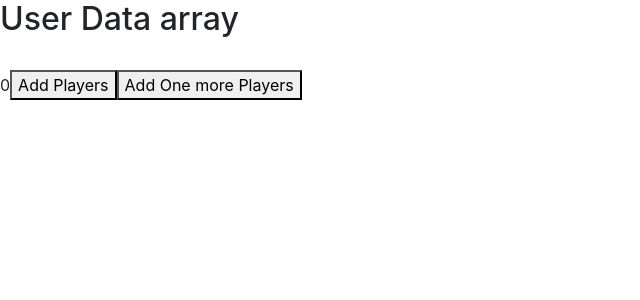
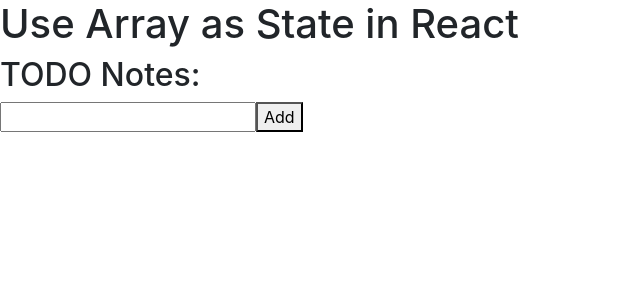
Before and after one commit to princystephany/Experimenting-React, a React (Create React App) app: page / in a window 1280 px wide. Shown: the top 300 px of the page, without its empty margins (0-640 px from the left). Built offline with nearby package versions, Linux system fonts and the light colour scheme.

Commit message:
Array in Use State

```diff
--- a/src/App.js
+++ b/src/App.js
@@ -10,7 +10,10 @@ import './App.css';
 
 // import image from './images/Nokia.jpg'
 
-import Arrays from './component/Arrays.jsx'
+// import Arrays from './component/Arrays.jsx'
+
+
+import ArrayUseState from './component/ArrayUseState.jsx'
 
 
 function App() {
@@ -32,7 +35,9 @@ function App() {
  <br></br>
  <button  onClick={incrementDisplay}>Increase</button>
  <button  onClick={decrementDisplay}>Decrease</button> */}
- <Arrays/>
+ {/* <Arrays/> */}
+ <ArrayUseState/>
+
 
 
  </>
--- /dev/null
+++ b/src/component/ArrayUseState.jsx
@@ -0,0 +1,70 @@
+import React from 'react'
+
+import {useState} from "react";
+
+let uid=0;
+
+ function ArrayUseState() {
+  const [todoName,setTodoName] = useState('');
+  const [todoList,setTodoList] = useState([]);
+
+const handleAdd = () =>{
+
+
+//adding value in the array through the setmethod
+
+//     let prev =[...todoList];
+//     prev.push({
+
+//         id:++uid,
+//         name:todoName
+//     });
+
+//     setTodoList(prev);
+
+// };
+
+//Single line of the same process--->[storing previous value, adding new value]
+
+setTodoList([...todoList,{id:++uid, name:todoName}])
+};
+
+ const handleDelete  = (idx, id) => {
+
+
+//   let prev = [...todoList];
+//   prev.splice(idx,1);
+//   setTodoList(prev) ;
+
+//Sinle line using fliter logic.Filter basically gives another array inside which logic is given
+setTodoList(todoList.filter((el) => el.id !== id));
+ };
+
+
+console.log(todoList);
+ return (
+     <>
+   <h1>Use Array as State in React
+   </h1>
+<div className="ArrayUS">
+
+    <h2>TODO Notes:</h2>
+    <input type="text" value={todoName} onChange={(e) => setTodoName(e.target.value)}/>
+    <button onClick={handleAdd}>Add</button>
+    <ul>
+        {todoList.map((el,i) => {
+            return(
+
+                <React.Fragment key={i}>
+                    <li>{el.name}</li>
+                    <button onClick={() => handleDelete(i, el.id)}>Delete</button>
+                </React.Fragment>
+            )
+
+        })}
+    </ul>
+    </div>
+      </>
+    );
+  }
+   export default ArrayUseState;
```
Also changed, not shown: src/component/Map.jsx (added).
